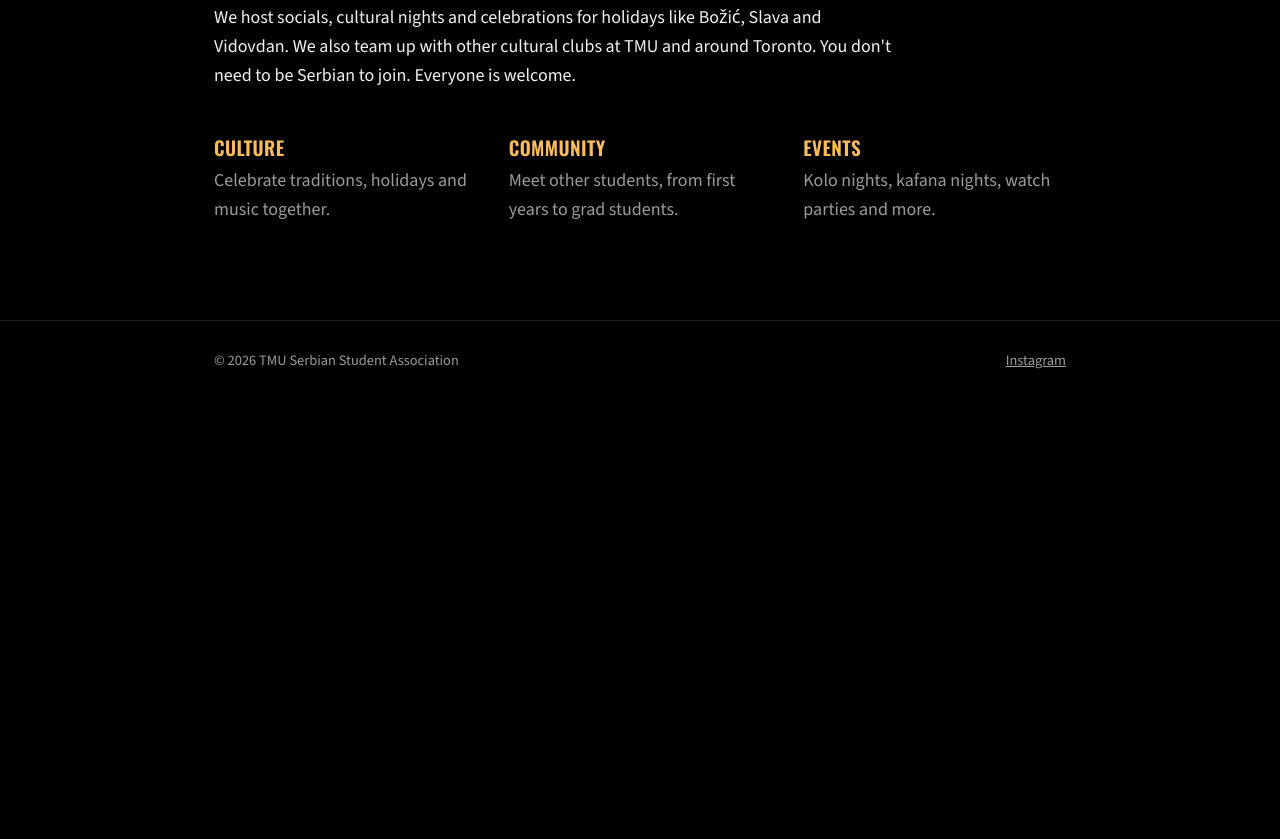
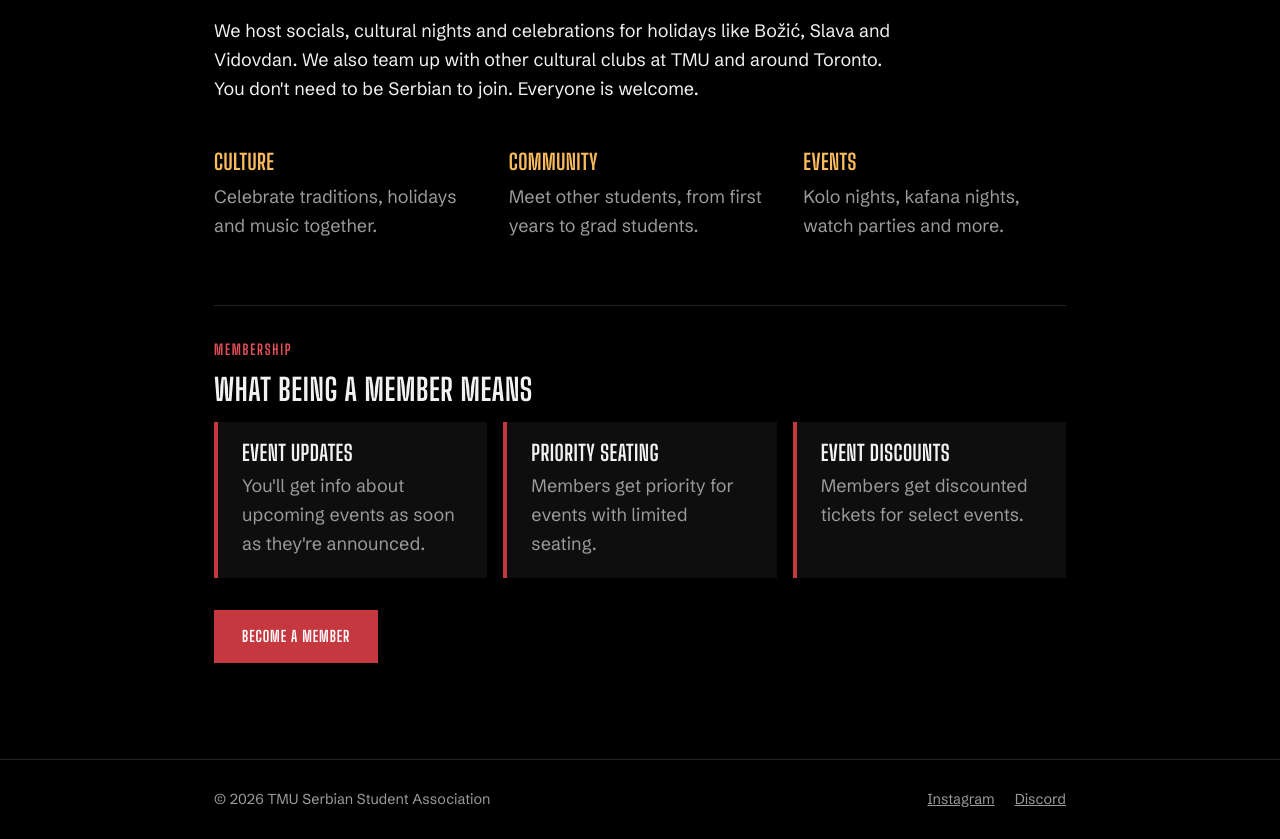
Before and after one commit to helenakosma/tmuserbs-site, a plain HTML site: page about.html in a window 1280 px wide. Shown: the part 400-1239 px from the top of the page. Before the commit the page ends 800 px from the top, so only its background shows below. Drawn offline with nearby package versions, Linux system fonts and the light colour scheme.

Commit message:
member perks and information

```diff
--- a/about.html
+++ b/about.html
@@ -8,7 +8,7 @@
   <link rel="icon" type="image/png" href="images/favicon.png">
   <link rel="preconnect" href="https://fonts.googleapis.com">
   <link rel="preconnect" href="https://fonts.gstatic.com" crossorigin>
-  <link href="https://fonts.googleapis.com/css2?family=Oswald:wght@500;600&family=Source+Sans+3:wght@400;600&display=swap" rel="stylesheet">
+  <link href="https://fonts.googleapis.com/css2?family=Big+Shoulders+Display:wght@700;800&family=Schibsted+Grotesk:wght@400;500;600&display=swap" rel="stylesheet">
   <link rel="stylesheet" href="styles.css">
 </head>
 <body>
@@ -47,13 +47,33 @@
           <p>Kolo nights, kafana nights, watch parties and more.</p>
         </div>
       </div>
+
+      <div class="block" id="membership">
+        <p class="kicker">Membership</p>
+        <h2>What being a member means</h2>
+        <ul class="perks">
+          <li>
+            <h3>Event updates</h3>
+            <p>You'll get info about upcoming events as soon as they're announced.</p>
+          </li>
+          <li>
+            <h3>Priority seating</h3>
+            <p>Members get priority for events with limited seating.</p>
+          </li>
+          <li>
+            <h3>Event discounts</h3>
+            <p>Members get discounted tickets for select events.</p>
+          </li>
+        </ul>
+        <a href="#" class="button" data-signup>Become a member</a>
+      </div>
     </div>
   </main>
 
   <footer>
     <div class="wrap">
       <span>&copy; <span id="year"></span> TMU Serbian Student Association</span>
-      <a href="https://instagram.com/tmuserbs" target="_blank" rel="noopener">Instagram</a>
+      <span class="footer-links"><a href="https://instagram.com/tmuserbs" target="_blank" rel="noopener">Instagram</a><a href="https://discord.gg/zFcSjgYRs" target="_blank" rel="noopener">Discord</a></span>
     </div>
   </footer>
 
--- a/styles.css
+++ b/styles.css
@@ -23,7 +23,7 @@ body {
   flex-direction: column;
   background: var(--bg);
   color: var(--text);
-  font-family: "Source Sans 3", system-ui, sans-serif;
+  font-family: "Schibsted Grotesk", system-ui, sans-serif;
   font-size: 18px;
   line-height: 1.6;
 }
@@ -47,7 +47,7 @@ a { color: var(--text); }
 
 nav { display: flex; gap: 28px; }
 nav a {
-  font-family: "Oswald", sans-serif;
+  font-family: "Big Shoulders Display", sans-serif;
   text-transform: uppercase;
   letter-spacing: 0.06em;
   font-size: 0.95rem;
@@ -70,19 +70,19 @@ nav a[aria-current="page"] { color: var(--red); border-bottom-color: var(--red);
 main { flex: 1; padding: 72px 0 96px; }
 
 h1, h2, h3 {
-  font-family: "Oswald", sans-serif;
+  font-family: "Big Shoulders Display", sans-serif;
   font-weight: 600;
   text-transform: uppercase;
   letter-spacing: 0.02em;
   line-height: 1.1;
   margin: 0;
 }
-h1 { font-size: clamp(2.4rem, 7vw, 4.2rem); margin-bottom: 24px; }
-h2 { font-size: 1.6rem; margin-bottom: 16px; }
-h3 { font-size: 1.2rem; }
+h1 { font-size: clamp(2.8rem, 8vw, 5rem); font-weight: 800; margin-bottom: 24px; }
+h2 { font-size: 1.9rem; margin-bottom: 16px; }
+h3 { font-size: 1.35rem; }
 
 .kicker {
-  font-family: "Oswald", sans-serif;
+  font-family: "Big Shoulders Display", sans-serif;
   text-transform: uppercase;
   letter-spacing: 0.12em;
   font-size: 0.9rem;
@@ -96,7 +96,7 @@ p { max-width: 680px; }
 
 .button {
   display: inline-block;
-  font-family: "Oswald", sans-serif;
+  font-family: "Big Shoulders Display", sans-serif;
   text-transform: uppercase;
   letter-spacing: 0.06em;
   font-size: 0.95rem;
@@ -133,7 +133,7 @@ p { max-width: 680px; }
   flex: none;
   width: 72px;
   text-align: center;
-  font-family: "Oswald", sans-serif;
+  font-family: "Big Shoulders Display", sans-serif;
   text-transform: uppercase;
   line-height: 1;
 }
@@ -162,20 +162,21 @@ p { max-width: 680px; }
 /* Team */
 .team { list-style: none; margin: 0; padding: 0; display: grid; grid-template-columns: repeat(auto-fill, minmax(240px, 1fr)); gap: 16px; }
 .team li { background: var(--panel); border-top: 3px solid var(--red); padding: 28px 24px; }
-.team .role { font-family: "Oswald", sans-serif; text-transform: uppercase; letter-spacing: 0.08em; font-size: 0.85rem; color: var(--red-light); margin: 0 0 6px; }
+.team .role { font-family: "Big Shoulders Display", sans-serif; text-transform: uppercase; letter-spacing: 0.08em; font-size: 0.85rem; color: var(--red-light); margin: 0 0 6px; }
 .team .name { font-size: 1.3rem; font-weight: 600; margin: 0; }
 
 /* Contact */
 .contact { list-style: none; margin: 0; padding: 0; }
 .contact li { padding: 20px 0; border-top: 1px solid var(--line); display: flex; gap: 24px; flex-wrap: wrap; }
 .contact li:last-child { border-bottom: 1px solid var(--line); }
-.contact .label { width: 120px; font-family: "Oswald", sans-serif; text-transform: uppercase; letter-spacing: 0.08em; color: var(--muted); }
+.contact .label { width: 120px; font-family: "Big Shoulders Display", sans-serif; text-transform: uppercase; letter-spacing: 0.08em; color: var(--muted); }
 .contact a { text-decoration-color: var(--red); text-underline-offset: 4px; }
 
 /* ---------- Footer ---------- */
 footer { border-top: 1px solid var(--line); padding: 28px 0; color: var(--muted); font-size: 0.9rem; }
 footer .wrap { display: flex; justify-content: space-between; flex-wrap: wrap; gap: 8px; }
 footer a { color: var(--muted); }
+.footer-links { display: flex; gap: 20px; }
 
 @media (max-width: 640px) {
   body { font-size: 17px; }
@@ -208,7 +209,7 @@ footer a { color: var(--muted); }
 .thumb-empty { display: grid; place-items: center; border-left: 4px solid var(--red); }
 .event-info h3 { margin-top: 2px; }
 .event-date {
-  font-family: "Oswald", sans-serif;
+  font-family: "Big Shoulders Display", sans-serif;
   text-transform: uppercase;
   letter-spacing: 0.08em;
   font-size: 0.85rem;
@@ -218,7 +219,7 @@ footer a { color: var(--muted); }
 .gallery-link {
   display: inline-block;
   margin-top: 6px;
-  font-family: "Oswald", sans-serif;
+  font-family: "Big Shoulders Display", sans-serif;
   text-transform: uppercase;
   letter-spacing: 0.06em;
   font-size: 0.9rem;
@@ -277,3 +278,10 @@ footer a { color: var(--muted); }
   .viewer img { max-width: 100vw; }
   .viewer .prev, .viewer .next { top: auto; bottom: 4px; transform: none; }
 }
+
+/* Membership perks */
+.perks { list-style: none; margin: 0 0 32px; padding: 0; display: grid; grid-template-columns: repeat(3, 1fr); gap: 16px; }
+.perks li { background: var(--panel); border-left: 4px solid var(--red); padding: 20px 24px; }
+.perks h3 { margin-bottom: 6px; }
+.perks p { margin: 0; color: var(--muted); }
+@media (max-width: 640px) { .perks { grid-template-columns: 1fr; } }
```
Also changed, not shown: contact.html (+4 -3 lines), events.html (+2 -2 lines), gallery.html (+2 -2 lines), index.html (+4 -3 lines), team.html (+2 -2 lines).
